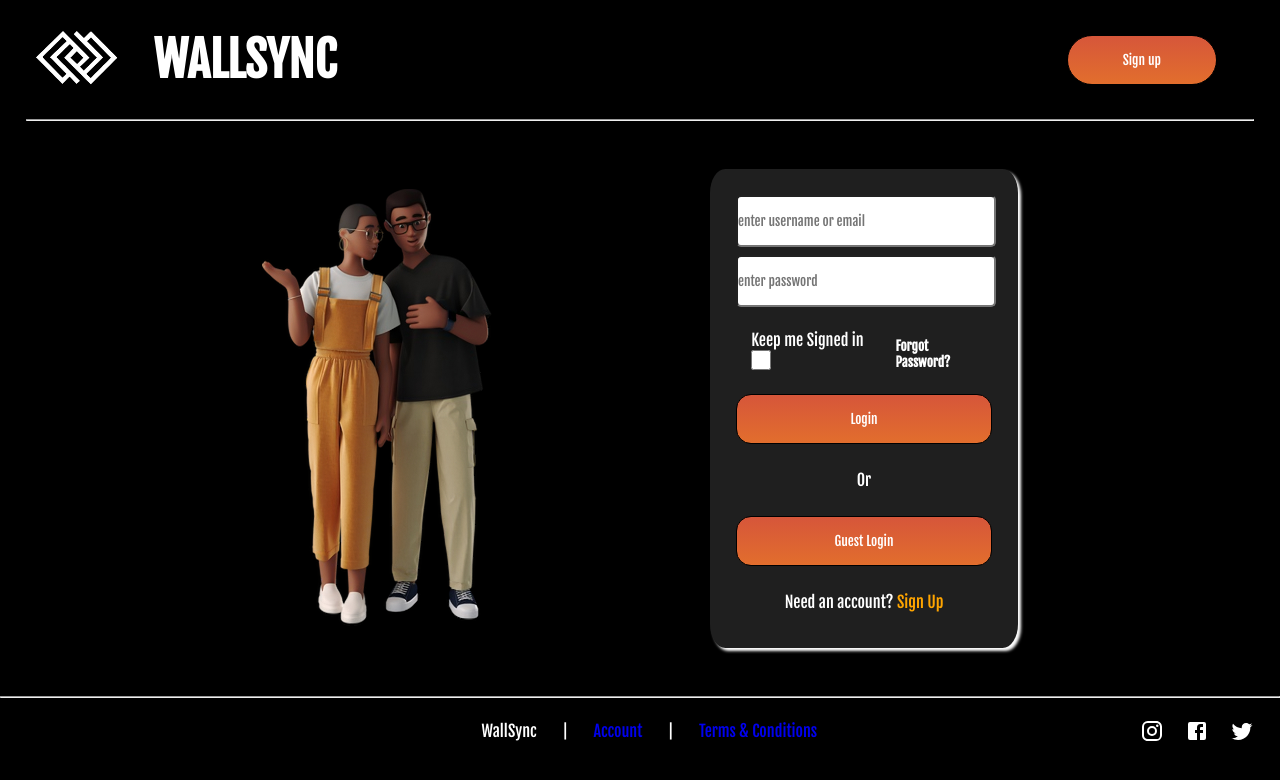
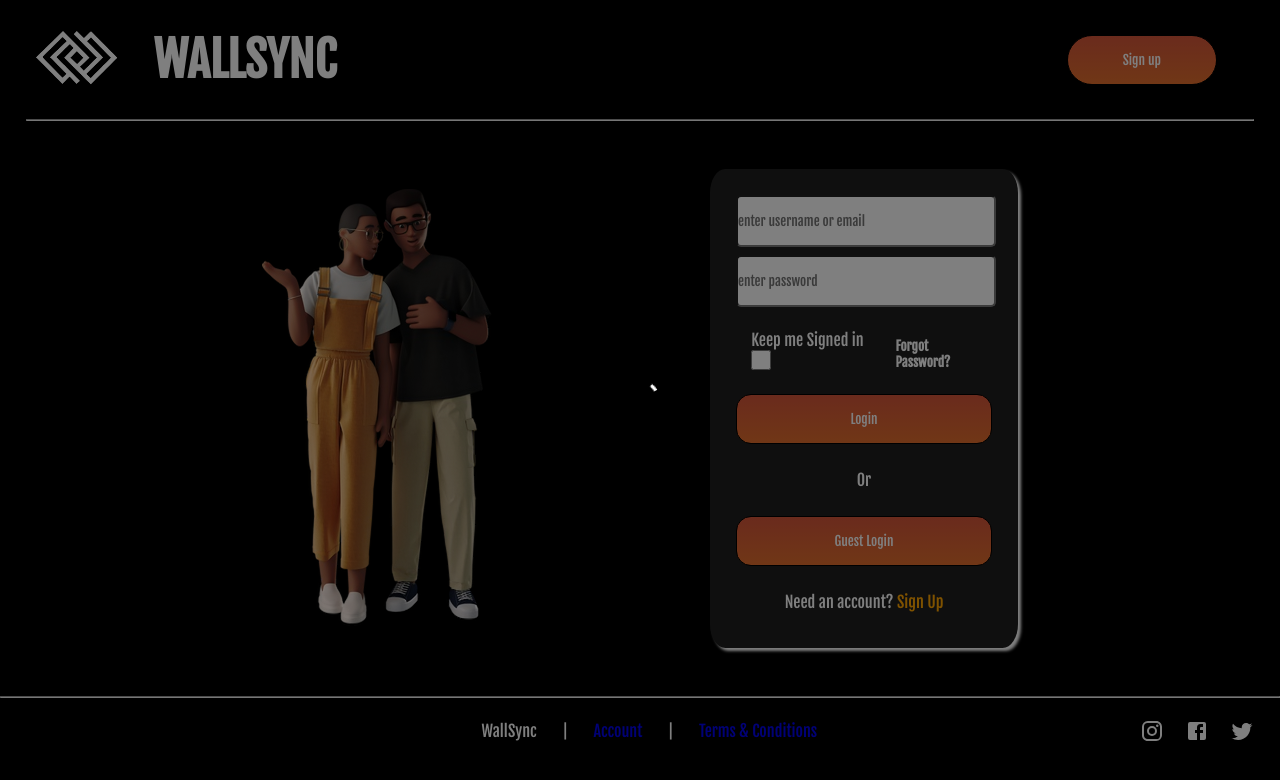
Before and after one commit to pesto-students/wallsync-frontend-team1-harsh, a React (Create React App) app in the folder client/: page /login in a window 1280 px wide. Shown: the top 780 px of the page. Built offline with nearby package versions, Linux system fonts and the light colour scheme; a web font is replaced by a local one.

Commit message:
loader fix

```diff
--- a/client/src/containers/login/Login.js
+++ b/client/src/containers/login/Login.js
@@ -36,15 +36,10 @@ const Login = () => {
 		setLoading(true);
 		try {
 			dispatch(login(userInfo));
-			const home = "/home";
-
-			navigate(home ? home : <SimpleBackdrop open={loading} />);
-			notify();
 		} catch (err) {
 			toast.error("Login failed");
 		} finally {
 			setLoading(false);
-			notify();
 		}
 	};
 	const notify = () => {
@@ -56,6 +51,13 @@ const Login = () => {
 		dispatch(login(guestInfo));
 		navigate("/home");
 	};
+	useEffect(() => {
+		if (userData.isSignedIn) {
+			navigate("/home");
+			setLoading(false);
+			notify();
+		}
+	}, [userData.isSignedIn, navigate]);
 	return (
 		<div className="login">
 			<LandingHeader
@@ -123,6 +125,7 @@ const Login = () => {
 			</div>
 
 			<Footer />
+			<SimpleBackdrop open={loading} />
 		</div>
 	);
 };
```
